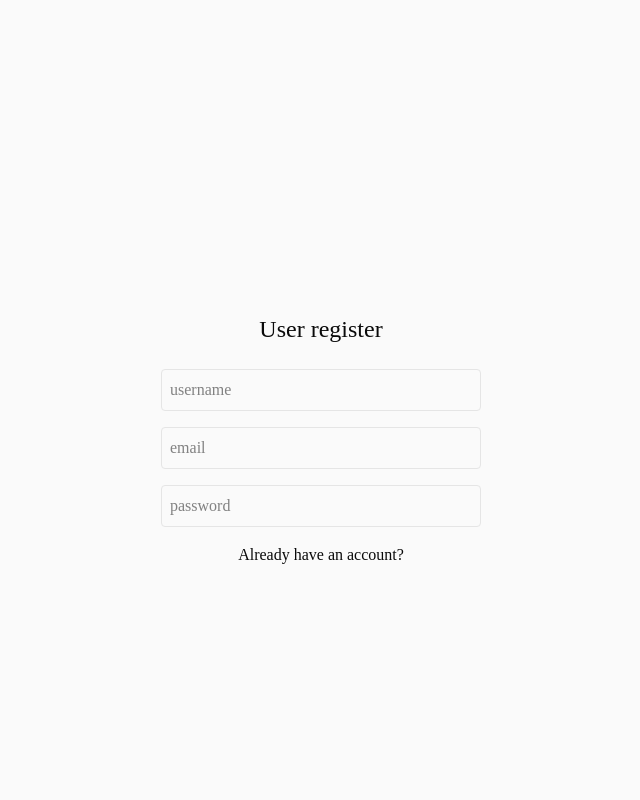
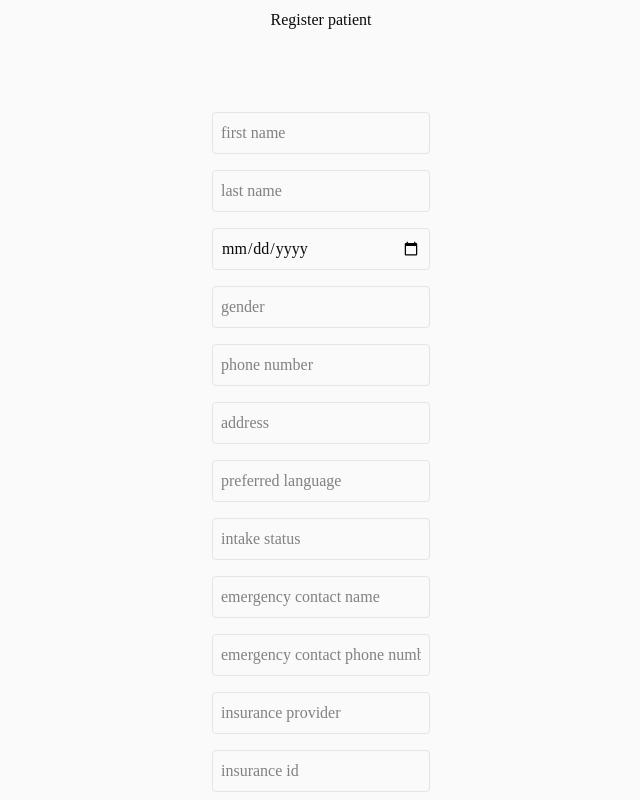
Before and after one commit to The-Raven001/medical-flow-ai, a Next.js app in the folder frontend/: page / in a window 1280 px wide. Shown: the whole page, without its empty margins (319-959 px from the left). Built offline with nearby package versions, Linux system fonts and the light colour scheme.

Commit message:
Create patient mockup form created

```diff
--- a/frontend/app/page.tsx
+++ b/frontend/app/page.tsx
@@ -1,10 +1,11 @@
 import Image from "next/image";
 import { Register } from "./pages/Register";
+import { CreatePatient } from "./pages/CreatePatient";
 
 export default function Home() {
   return (
     <div className="flex flex-col flex-1 items-center justify-center bg-zinc-50 font-sans dark:bg-black">
-      <Register />
+      <CreatePatient />
     </div>
   );
 }
--- /dev/null
+++ b/frontend/app/pages/CreatePatient.tsx
@@ -0,0 +1,70 @@
+export function CreatePatient() {
+
+    return (
+        <div className="flex flex-col items-center items-center">
+            <h1>Register patient</h1>
+            <form className="flex flex-col mt-20 gap-4">
+                <input type="text"
+                placeholder="first name"
+                className="border p-2 rounded"
+                required/>
+
+                <input type="text"
+                placeholder="last name"
+                className=" border p-2 rounded"
+                required />
+
+                <input type="date"
+                className="border p-2 rounded"
+                required
+                />
+
+                <input type="text"
+                placeholder="gender"
+                className="border p-2 rounded"
+                required />
+
+                <input type="text"
+                placeholder="phone number"
+                className="border p-2 rounded"
+                required />
+
+                <input type="text"
+                placeholder="address"
+                className="border p-2 rounded"
+                required />
+
+                <input type="text"
+                placeholder="preferred language"
+                className="border p-2 rounded"
+                required/>
+
+                <input type="text"
+                placeholder="intake status"
+                className="border p-2 rounded"
+                required/>
+
+                <input type="text"
+                placeholder="emergency contact name"
+                className="border p-2 rounded"
+                required/>
+
+                <input type="text"
+                placeholder="emergency contact phone number"
+                className="border p-2 rounded"
+                required/>
+
+                <input type="text"
+                placeholder="insurance provider"
+                className="border p-2 rounded"
+                required
+                />
+
+                <input type="text"
+                placeholder="insurance id"
+                className="border p-2 rounded"
+                required />
+            </form>
+        </div>
+    )
+}
--- a/frontend/app/pages/Register.tsx
+++ b/frontend/app/pages/Register.tsx
@@ -1,5 +1,3 @@
-
-
 
 export function Register() {
 
@@ -14,6 +12,17 @@ export function Register() {
                 placeholder="username"
                 className="border p-2 rounded"
                 required />
+
+                <input type="text"
+                placeholder="first name"
+                className="border p-2 rounded"
+                required />
+
+                <input type="text"
+                placeholder="last name"
+                className="border p-2 rounded"
+                required
+                />
 
                 <input
                 type="email"
```
Also changed, not shown: frontend/app/pages/EditPatient.tsx (added), frontend/app/pages/Login.tsx (added).
